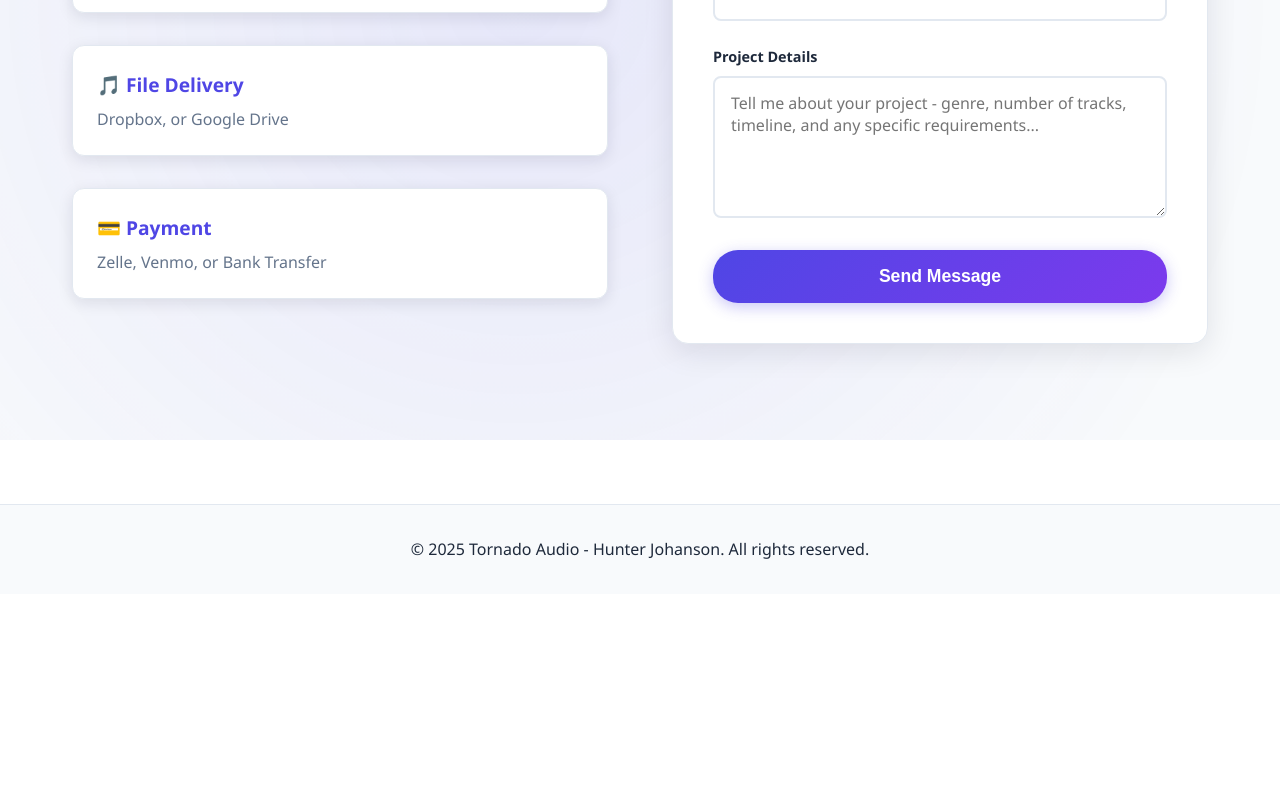
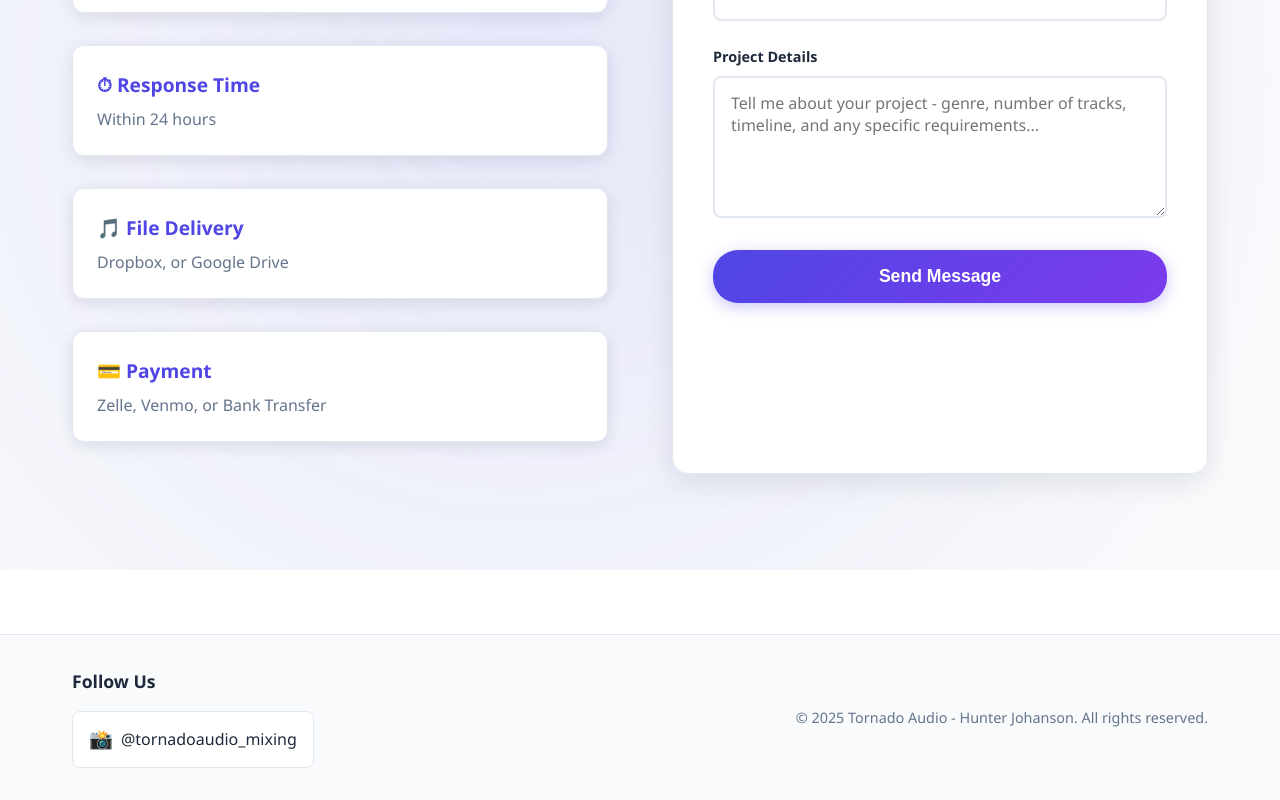
Before and after one commit to TornadoMC2/tornadoaudio, a React (Create React App) app: page / in a window 1280 px wide. Shown: the part 7060-7860 px from the top of the page. Before the commit the page ends 7654 px from the top, so only its background shows below. Built offline with nearby package versions, Linux system fonts and the light colour scheme.

Commit message:
Enhance footer with social media links and update service descriptions for clarity

```diff
--- a/public/index.html
+++ b/public/index.html
@@ -71,8 +71,18 @@
             "@type": "Offer",
             "itemOffered": {
               "@type": "Service",
-              "name": "Single Track Mix",
-              "description": "Professional mixing of a single song with unlimited revisions"
+              "name": "Basic Mix",
+              "description": "Perfect for demos and independent artists - up to 24 tracks with basic processing"
+            },
+            "price": "40",
+            "priceCurrency": "USD"
+          },
+          {
+            "@type": "Offer",
+            "itemOffered": {
+              "@type": "Service",
+              "name": "Professional Mix",
+              "description": "Industry-standard mixing for serious projects - up to 48 tracks with advanced processing"
             },
             "price": "75",
             "priceCurrency": "USD"
@@ -81,20 +91,10 @@
             "@type": "Offer",
             "itemOffered": {
               "@type": "Service",
-              "name": "EP Mix Package",
-              "description": "Professional mixing of 3-5 songs with bulk discount"
+              "name": "Premium Mix & Master",
+              "description": "Complete production package with unlimited tracks, mixing and mastering"
             },
             "price": "200",
-            "priceCurrency": "USD"
-          },
-          {
-            "@type": "Offer",
-            "itemOffered": {
-              "@type": "Service",
-              "name": "Album Mix Package",
-              "description": "Professional mixing of 6+ songs with maximum value"
-            },
-            "price": "350",
             "priceCurrency": "USD"
           }
         ]
@@ -124,7 +124,7 @@
       "description": "Professional audio mixing services transforming raw recordings into polished, radio-ready tracks. Specializing in rock music with expertise in all genres.",
       "offers": {
         "@type": "Offer",
-        "priceRange": "$75-$350",
+        "priceRange": "$40-$200",
         "priceCurrency": "USD",
         "availability": "https://schema.org/InStock"
       }
--- a/src/App.css
+++ b/src/App.css
@@ -263,7 +263,73 @@ button, a, input, select, textarea {
   background: var(--bg-secondary);
   color: var(--text-primary);
   padding: 2rem 0;
-  text-align: center;
   border-top: 1px solid var(--border-color);
   margin-top: 4rem;
 }
+
+.footer-content {
+  display: flex;
+  flex-direction: column;
+  align-items: center;
+  gap: 1.5rem;
+}
+
+.footer-social h4 {
+  margin: 0 0 1rem 0;
+  color: var(--text-primary);
+  font-size: 1.1rem;
+  font-weight: 600;
+}
+
+.social-links {
+  display: flex;
+  justify-content: center;
+  gap: 1rem;
+}
+
+.social-links a {
+  display: flex;
+  align-items: center;
+  gap: 0.5rem;
+  padding: 0.75rem 1rem;
+  background: var(--bg-card);
+  border: 1px solid var(--border-color);
+  border-radius: 0.5rem;
+  text-decoration: none;
+  color: var(--text-primary);
+  transition: all 0.3s ease;
+  box-shadow: var(--shadow-light);
+}
+
+.social-links a:hover {
+  background: var(--primary-light);
+  border-color: var(--primary-color);
+  transform: translateY(-2px);
+  box-shadow: var(--shadow-medium);
+}
+
+.social-icon {
+  font-size: 1.2rem;
+}
+
+.footer-copyright {
+  text-align: center;
+}
+
+.footer-copyright p {
+  margin: 0;
+  color: var(--text-secondary);
+  font-size: 0.9rem;
+}
+
+@media (min-width: 768px) {
+  .footer-content {
+    flex-direction: row;
+    justify-content: space-between;
+    align-items: center;
+  }
+
+  .footer-copyright {
+    text-align: right;
+  }
+}
--- a/src/App.js
+++ b/src/App.js
@@ -40,6 +40,24 @@ function App() {
 
       <footer className="footer" role="contentinfo" itemScope itemType="https://schema.org/WPFooter">
         <div className="container">
+          <div className="footer-content">
+            <div className="footer-social">
+              <h4>Follow Us</h4>
+              <div className="social-links">
+                <a
+                  href="https://instagram.com/tornadoaudio_mixing"
+                  target="_blank"
+                  rel="noopener noreferrer"
+                  aria-label="Follow Tornado Audio on Instagram"
+                  itemScope
+                  itemType="https://schema.org/Organization"
+                >
+                  <span className="social-icon">📸</span>
+                  <span>@tornadoaudio_mixing</span>
+                </a>
+              </div>
+            </div>
+            <div className="footer-copyright">
               <p itemProp="copyrightNotice">
                 &copy; 2025 <span itemScope itemType="https://schema.org/Organization">
                   <span itemProp="name">Tornado Audio</span> - <span itemProp="founder">Hunter Johanson</span>
@@ -47,6 +65,8 @@ function App() {
               </p>
               <meta itemProp="copyrightYear" content="2025" />
             </div>
+          </div>
+        </div>
       </footer>
     </div>
   );
--- a/src/components/ContactSection.js
+++ b/src/components/ContactSection.js
@@ -88,6 +88,19 @@ const ContactSection = () => {
             <div className="contact-item">
               <h4>📧 Email</h4>
               <p itemProp="email">contact@tornadoaudio.net</p>
+            </div>
+            <div className="contact-item">
+              <h4>📸 Follow Us</h4>
+              <p>
+                <a
+                  href="https://instagram.com/tornadoaudio_mixing"
+                  target="_blank"
+                  rel="noopener noreferrer"
+                  style={{ color: '#4f46e5', textDecoration: 'none' }}
+                >
+                  @tornadoaudio_mixing
+                </a>
+              </p>
             </div>
             <div className="contact-item">
               <h4>⏱ Response Time</h4>
```
Also changed, not shown: public/manifest.json, 1 other file (tests, documents, lock files or other folders). Lines whose indentation alone changed are shown as unchanged.
